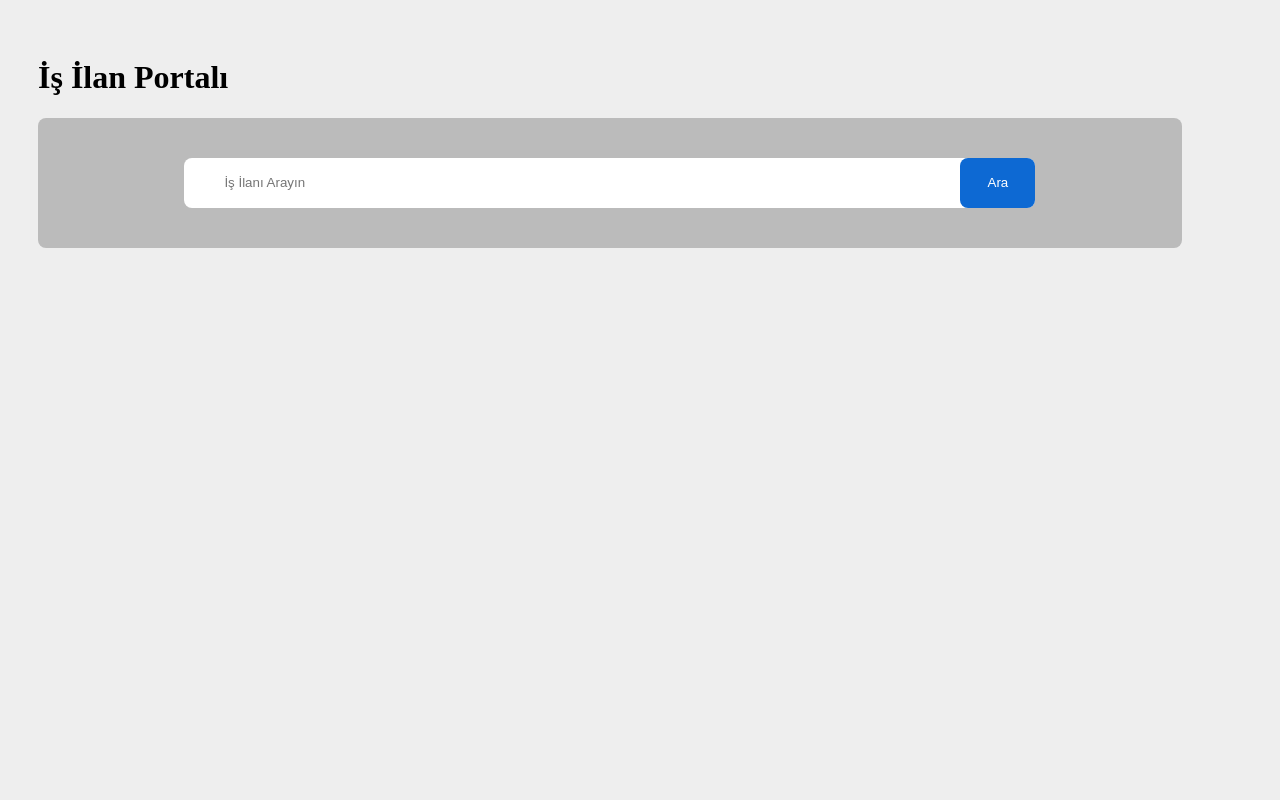
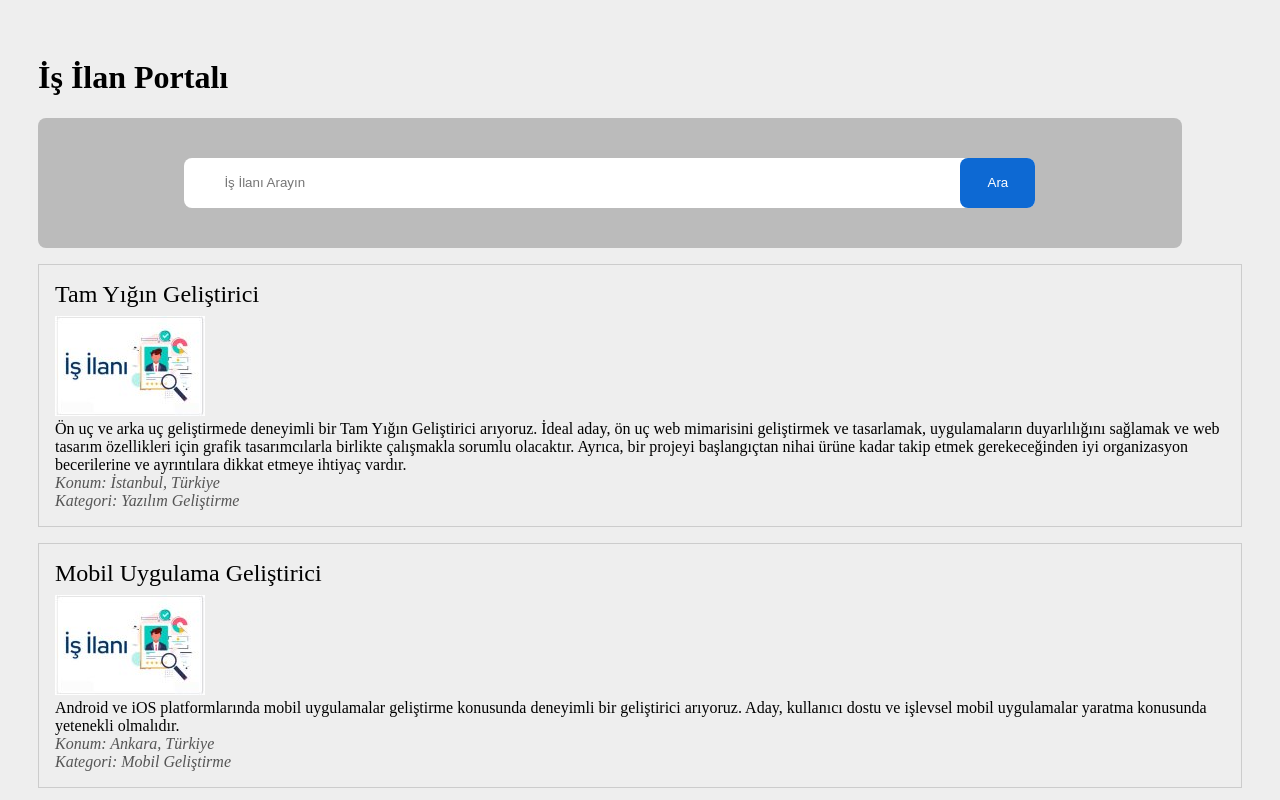
Before and after one commit to erturkomer/job_application_project, a React (Vite) app: page / in a window 1280 px wide. Shown: the top 800 px of the page. Built offline with nearby package versions, Linux system fonts and the light colour scheme.

Commit message:
added necessary css and printed job postings to homepage

```diff
--- a/components/ilanList.jsx
+++ b/components/ilanList.jsx
@@ -71,26 +71,29 @@ const is_ilanlari_veriler = [
         "location": "Samsun, Türkiye",
         "category": "DevOps"
       }
+
 ];
 
-const ilanKartlari = ({ ilan }) => {
+const IlanKartlari = ({ ilan }) => {
+    return (
         <div className="ilan">
             <div className="ilan-baslik">{ilan.job_title}</div>
             <img src={ilan.job_image_url} alt={ilan.job_title} />
-        <div className="ilan-aciklama">{ilan.job}</div>
+            <div className="ilan-aciklama">{ilan.job_description}</div>
             <div className="ilan-lokasyon">Konum: {ilan.location}</div>
             <div className="ilan-kategori">Kategori: {ilan.category}</div>
         </div>
+    );
 };
 
-const ilanList = () => {
+const IlanList = () => {
     return (
         <div className="ilan-listesi">
-            {is_ilanlari_veriler.map((is_ilanlari_veri, index) => {
-                <ilanKartlari key={index} ilan={is_ilanlari_veri} />
-            })}
+            {is_ilanlari_veriler.map((is_ilanlari_veri, index) => (
+                <IlanKartlari key={index} ilan={is_ilanlari_veri} />
+            ))}
         </div>
-    )
+    );
 };
 
-export default ilanList;
+export default IlanList;
--- a/src/App.css
+++ b/src/App.css
@@ -47,3 +47,24 @@ body{
   outline: none;
   border: 0;
 }
+
+.ilan{
+  border: 1px solid #ccc;
+  padding: 16px;
+  margin: 16px 0px;
+}
+
+.ilan img{
+  max-width: 100%;
+  height: auto;
+}
+
+.ilan-baslik{
+  font-size: 1.5em;
+  margin-bottom: 8px;
+}
+
+.ilan-lokasyon, .ilan-kategori{
+  font-style: italic;
+  color: #555;
+}
--- a/src/App.jsx
+++ b/src/App.jsx
@@ -1,5 +1,6 @@
 import { useState } from 'react'
 import './App.css'
+import IlanList from '../components/IlanList.jsx';
 
 function App() {
 
@@ -14,6 +15,8 @@ function App() {
         </div>
 
       </div>
+
+      <IlanList />
     </div>
   )
 }
```
Also changed, not shown: images/job_image.jpg (added). Lines whose indentation alone changed are shown as unchanged.
